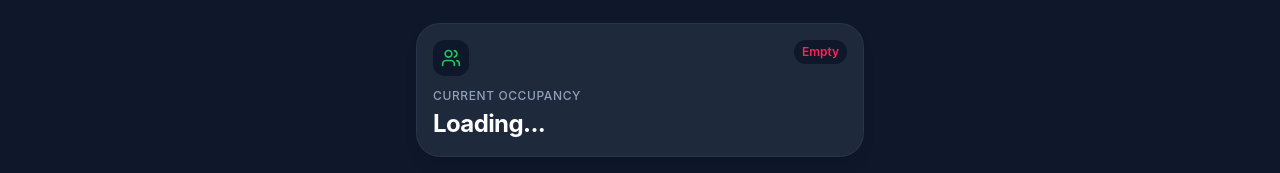
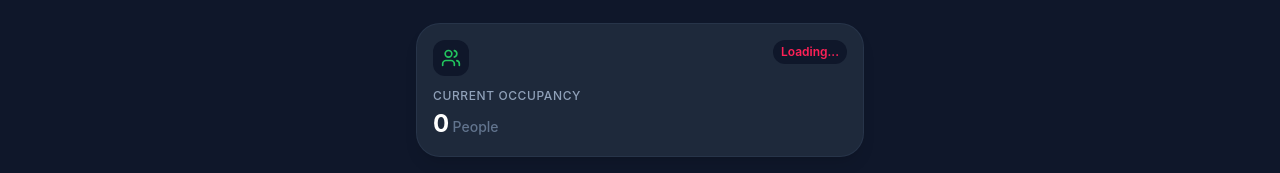
Before and after one commit to SreejithS2006/-Automatic-Class-Room-Energy-management-project, a React (Vite) app: page / in a window 1280 px wide. Shown: the part 338-511 px from the top of the page. Built offline with nearby package versions, Linux system fonts and the light colour scheme; no server answers; the database is empty.

Commit message:
Add occupancy count to dashboard and ESP32 firmware

```diff
--- a/src/app/pages/Dashboard.tsx
+++ b/src/app/pages/Dashboard.tsx
@@ -37,6 +37,7 @@ export const Dashboard = () => {
   const [time, setTime] = useState(new Date());
   const [temperature, setTemperature] = useState<string | number>("--");
   const [occupancy, setOccupancy] = useState<string>("Loading...");
+  const [occupancyCount, setOccupancyCount] = useState<number>(0);
 
   useEffect(() => {
     const timer = setInterval(() => setTime(new Date()), 1000);
@@ -47,6 +48,7 @@ export const Dashboard = () => {
       const data = snapshot.val();
       if (data) {
         if (data.temperature !== undefined) setTemperature(data.temperature);
+        if (data.occupancy_count !== undefined) setOccupancyCount(data.occupancy_count);
 
         if (data.occupancy === true) {
           setOccupancy("Present");
@@ -124,9 +126,9 @@ export const Dashboard = () => {
           <MetricCard
             icon={Users}
             title="Current Occupancy"
-            value={occupancy}
-            unit=""
-            trend={occupancy === "Present" ? "Occupied" : "Empty"}
+            value={occupancyCount}
+            unit="People"
+            trend={occupancy}
             trendColor={occupancy === "Present" ? "blue" : "red"}
           />
         </div>
```
Also changed, not shown: 1 other file (tests, documents, lock files or other folders).
